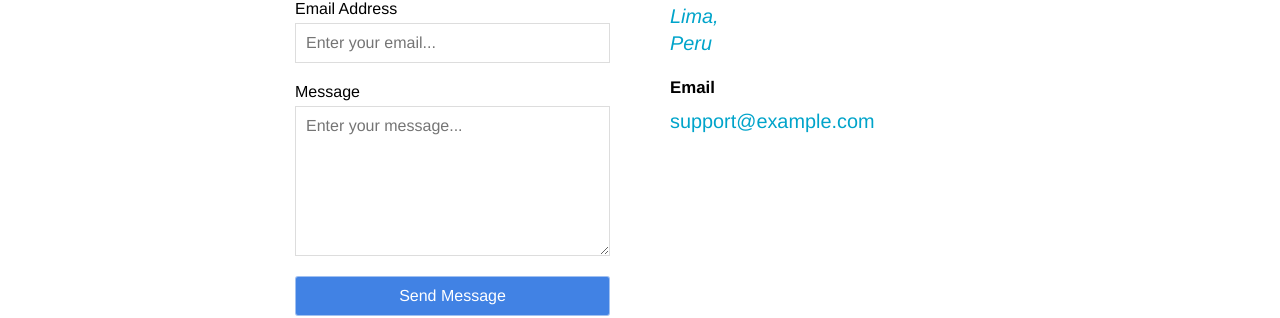
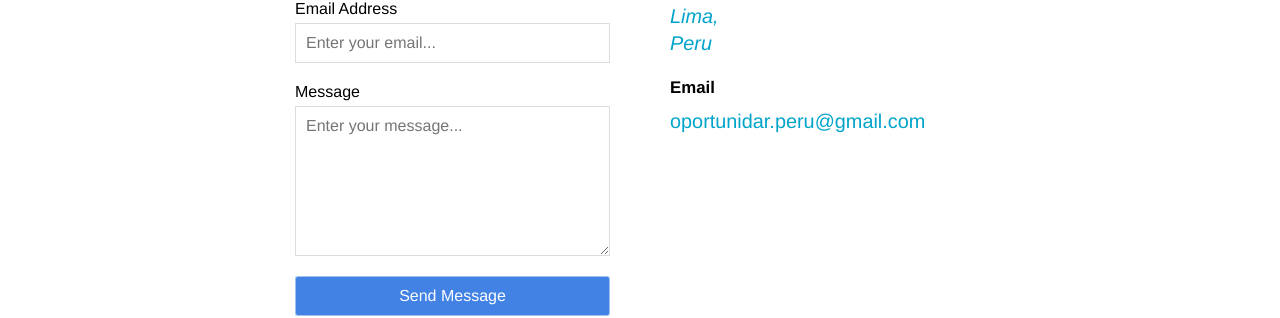
Before and after one commit to Llampi/oportunidar, a Jekyll site: the page built from contact.html, in a window 1280 px wide. Shown: the part 978-1296 px from the top of the page. Built offline with Jekyll 4.4.1, drawn with Linux system fonts in a browser that asks for light colours; nearby versions of some CDN libraries.

Commit message:
Update contact.html

```diff
--- a/contact.html
+++ b/contact.html
@@ -14,7 +14,7 @@ map:
 
 <div class="contact-box">
 	<form action="{{ site.baseurl }}/contact-success/" method="post" class="contact-form">
-		<input type="hidden" name="_to" value="support@example.com" />
+		<input type="hidden" name="_to" value="oportunidar.peru@gmail.com" />
 		<input type="text" name="_gotcha" style="display: none;">
 
 		<label for="name">Full Name</label>
@@ -34,7 +34,7 @@ map:
 		<address><a target="_blank" href="https://www.google.com/maps/place/{{ page.map.address | url_encode }}">{{ page.map.address | replace: ", ", ", <br>" }}</a></address>
 
 		<h3 class="editable">Email</h3>
-		<p><a href="mailto:support@example.com">support@example.com</a></p>
+		<p><a href="mailto:oportunidar.per@gmail.com">oportunidar.peru@gmail.com</a></p>
 	</div>
 </div>
 
```
